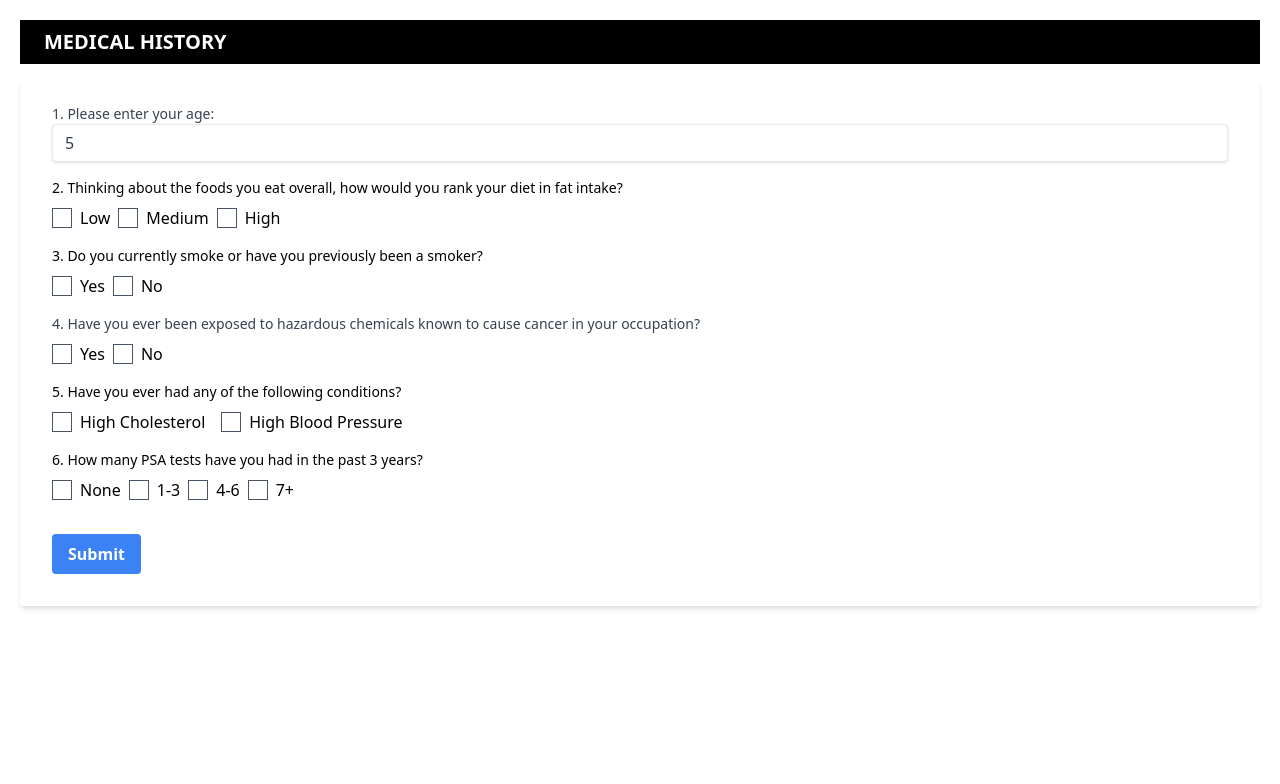
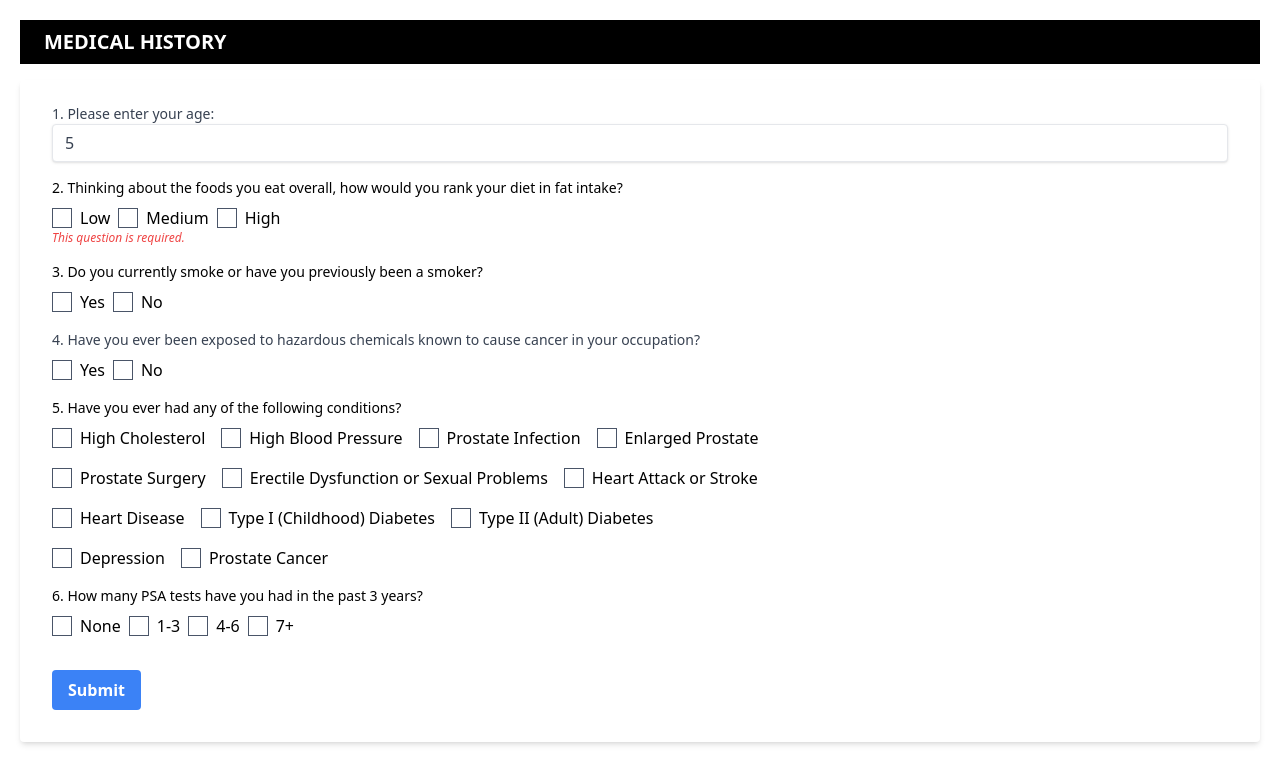
Before and after one commit to Haakam21/PCEC, a React (Create React App) app: page / in a window 1280 px wide. Both pictures are taken after typing "5" into the empty fields and a click on the button "Submit". Shown: the top 784 px of the page. Built offline with nearby package versions, Linux system fonts and the light colour scheme.

Commit message:
1-7, start styling and requiring question answers

```diff
--- a/src/PCEC.tsx
+++ b/src/PCEC.tsx
@@ -43,14 +43,14 @@ const Form: React.FC = () => {
 
   return (
     <div className="container mx-auto p-5">
-      <div className="bg-black text-white text-xl font-bold py-2 px-6 mb-4">MEDICAL HISTORY </div>
+      <div className="bg-black text-white text-xl font-bold py-2 px-6 mb-4">MEDICAL HISTORY</div>
       <form onSubmit={handleSubmit(onSubmit)} className="bg-white shadow-md rounded px-8 pt-6 pb-8 mb-4">
 
         {/* Age */}
         <div className="mb-4">
           <label htmlFor="age" className="block text-sm font-medium text-gray-700">1. Please enter your age:</label>
           <input id="age" {...register('age', { required: true })} type="number" className="shadow appearance-none border rounded w-full py-2 px-3 text-gray-700 leading-tight focus:outline-none focus:shadow-outline" />
-          {errors.age && <p className="text-red-500 text-xs italic">Please enter your age.</p>}
+          {errors.age && <p className="text-red-500 text-xs italic">This question is required.</p>}
         </div>
 
         {/* Diet */}
@@ -58,40 +58,42 @@ const Form: React.FC = () => {
           <p className="text-sm font-medium mb-2">2. Thinking about the foods you eat overall, how would you rank your diet in fat intake?</p>
           <div className="flex gap-x-2">
             {["Low", "Medium", "High"].map((option, index) => (
-              <label key={index} className="inline-flex items-center custom-checkbox">
-                <input type="radio" {...register('diet')} value={option} className="hidden" />
-                <span className="checkbox-control"></span>
+              <label key={index} className="inline-flex items-center custom-control">
+                <input type="radio" {...register('diet', { required: true})} value={option} className="hidden" />
+                <span className="control-indicator"></span>
                 <span className="ml-2">{option}</span>
               </label>
             ))}
           </div>
+          {errors.diet && <p className="text-red-500 text-xs italic">This question is required.</p>}
         </div>
 
       {/* Smoking Status */}
       <div className="mb-4">
         <p className="text-sm font-medium mb-2">3. Do you currently smoke or have you previously been a smoker?</p>
-          <div className="flex  gap-x-2">
-            <label className="inline-flex items-center custom-checkbox">
-              <input type="radio" {...register('smokeStatus')} value="Yes" className="hidden" />
-              <span className="checkbox-control"></span>
+        <div className="flex gap-x-2">
+          {/* Updated class names to match the new styling */}
+          <label className="inline-flex items-center custom-control">
+            <input type="radio" {...register('smokeStatus', { required: "This question is required" })} value="Yes" className="hidden" />
+            <span className="control-indicator"></span> {/* Correct class name */}
             <span className="ml-2">Yes</span>
           </label>
-            <label className="inline-flex items-center custom-checkbox">
-              <input type="radio" {...register('smokeStatus')} value="No" className="hidden" />
-              <span className="checkbox-control"></span>
+          <label className="inline-flex items-center custom-control">
+            <input type="radio" {...register('smokeStatus', { required: "This question is required" })} value="No" className="hidden" />
+            <span className="control-indicator"></span> {/* Correct class name */}
             <span className="ml-2">No</span>
           </label>
         </div>
 
       {smokeStatus === 'Yes' && (
         <>
-    <p className="text-sm font-medium my-2">Please answer these additional questions:</p>
+          <p className="text-sm font-medium my-2">Please provide additional information:</p>
           <div className="grid grid-cols-1 gap-4 mt-4">
             <div className="flex gap-x-2">
               {["I quit less than 10 years ago", "I quit more than 10 years ago", "I quit more than 20 years ago", "I am a current smoker"].map((option, index) => (
-          <label key={index} className="inline-flex items-center custom-checkbox">
+                <label key={index} className="inline-flex items-center custom-control">
                   <input type="radio" {...register('quitSmokingStatus')} value={option} className="hidden" />
-            <span className="checkbox-control"></span>
+                  <span className="control-indicator"></span> {/* Correct class name */}
                   <span className="ml-2">{option}</span>
                 </label>
               ))}
@@ -108,19 +110,19 @@ const Form: React.FC = () => {
         </>
       )}
     </div>
-
     {/* Hazardous Chemicals Exposure */}
     <div className="mb-4">
       <label className="block text-sm font-medium text-gray-700">4. Have you ever been exposed to hazardous chemicals known to cause cancer in your occupation?</label>
       <div className="flex gap-x-2 mt-2">
-          <label className="inline-flex items-center custom-checkbox">
-            <input type="radio" {...register('exposedToChemicals')} value="Yes" className="hidden" />
-            <span className="checkbox-control"></span>
+        {/* Updated class names to match the new styling */}
+        <label className="inline-flex items-center custom-control">
+          <input type="radio" {...register('exposedToChemicals', { required: "This question is required" })} value="Yes" className="hidden" />
+          <span className="control-indicator"></span>
           <span className="ml-2">Yes</span>
         </label>
-          <label className="inline-flex items-center custom-checkbox">
-            <input type="radio" {...register('exposedToChemicals')} value="No" className="hidden" />
-            <span className="checkbox-control"></span>
+        <label className="inline-flex items-center custom-control">
+          <input type="radio" {...register('exposedToChemicals', { required: "This question is required" })} value="No" className="hidden" />
+          <span className="control-indicator"></span>
           <span className="ml-2">No</span>
         </label>
       </div>
@@ -131,24 +133,109 @@ const Form: React.FC = () => {
         </div>
       )}
     </div>
+
 {/* Medical Conditions */}
 <div className="mb-4">
   <p className="text-sm font-medium mb-2">5. Have you ever had any of the following conditions?</p>
-  <div className="flex flex-wrap -mx-2"> {/* Add some negative margin to handle the padding on the child elements */}
-    { /* Map your conditions here, and for each label, add padding for spacing */ }
-    <label className="inline-flex items-center custom-checkbox px-2"> {/* Add padding */}
+  <div className="-mx-2">
+    {/* Row 1 */}
+    <div className="flex flex-wrap mb-4">
+      <label className="inline-flex items-center custom-control px-2">
         <input type="checkbox" {...register('conditions.highCholesterol')} className="hidden" />
-      <span className="checkbox-control"></span>
+        <span className="control-indicator"></span>
         <span className="ml-2">High Cholesterol</span>
       </label>
-    <label className="inline-flex items-center custom-checkbox px-2"> {/* Add padding */}
+      <label className="inline-flex items-center custom-control px-2">
         <input type="checkbox" {...register('conditions.highBloodPressure')} className="hidden" />
-      <span className="checkbox-control"></span>
+        <span className="control-indicator"></span>
         <span className="ml-2">High Blood Pressure</span>
       </label>
-    {/* ... more conditions */}
+      <label className="inline-flex items-center custom-control px-2">
+        <input type="checkbox" {...register('conditions.prostateInfection')} className="hidden" />
+        <span className="control-indicator"></span>
+        <span className="ml-2">Prostate Infection</span>
+      </label>
+      <label className="inline-flex items-center custom-control px-2">
+        <input type="checkbox" {...register('conditions.enlargedProstate')} className="hidden" />
+        <span className="control-indicator"></span>
+        <span className="ml-2">Enlarged Prostate</span>
+      </label>
+      {/* ... other labels for the first row */}
+      {/* Repeat for each condition in the first row */}
+    </div>
+
+    {/* Row 2 */}
+    <div className="flex flex-wrap mb-4">
+      <label className="inline-flex items-center custom-control px-2">
+        <input type="checkbox" {...register('conditions.prostateSurgery')} className="hidden" />
+        <span className="control-indicator"></span>
+        <span className="ml-2">Prostate Surgery</span>
+      </label>
+      <label className="inline-flex items-center custom-control px-2">
+        <input type="checkbox" {...register('conditions.erectileDysfunction')} className="hidden" />
+        <span className="control-indicator"></span>
+        <span className="ml-2">Erectile Dysfunction or Sexual Problems</span>
+      </label>
+      <label className="inline-flex items-center custom-control px-2">
+        <input type="checkbox" {...register('conditions.heartAttackOrStroke')} className="hidden" />
+        <span className="control-indicator"></span>
+        <span className="ml-2">Heart Attack or Stroke</span>
+      </label>
+      {/* Repeat for each condition in the second row */}
+    </div>
+
+    {/* Row 3 */}
+    <div className="flex flex-wrap mb-4">
+      <label className="inline-flex items-center custom-control px-2">
+        <input type="checkbox" {...register('conditions.heartDisease')} className="hidden" />
+        <span className="control-indicator"></span>
+        <span className="ml-2">Heart Disease</span>
+      </label>
+      <label className="inline-flex items-center custom-control px-2">
+        <input type="checkbox" {...register('conditions.typeOneDiabetes')} className="hidden" />
+        <span className="control-indicator"></span>
+        <span className="ml-2">Type I (Childhood) Diabetes</span>
+      </label>
+      <label className="inline-flex items-center custom-control px-2">
+        <input type="checkbox" {...register('conditions.typeTwoDiabetes')} className="hidden" />
+        <span className="control-indicator"></span>
+        <span className="ml-2">Type II (Adult) Diabetes</span>
+      </label>
+      {/* Repeat for each condition in the third row */}
+    </div>
+
+    {/* Row 4 */}
+    <div className="flex flex-wrap mb-4">
+      <label className="inline-flex items-center custom-control px-2">
+        <input type="checkbox" {...register('conditions.depression', { required: "This question is required" })} className="hidden" />
+        <span className="control-indicator"></span>
+        <span className="ml-2">Depression</span>
+      </label>
+      {/* Prostate Cancer Checkbox with Conditional Input */}
+      <label className="inline-flex items-center custom-control px-2">
+        <input
+          type="checkbox"
+          {...register('conditions.prostateCancer')}
+          className="hidden"
+        />
+        <span className="control-indicator"></span>
+        <span className="ml-2">Prostate Cancer</span>
+      </label>
+      {watchProstateCancer && (
+        <input
+          type="text"
+          {...register('prostateCancerTreatmentYear')}
+          placeholder="Year of treatment"
+          className="border rounded px-3 py-1" // Style as needed
+        />
+      )}
+      {/* Repeat for each condition in the fourth row */}
+
+    </div>
+    {/* More rows can be added in the same manner */}
   </div>
 </div>
+
 
 
      {/* PSA Tests */}
@@ -156,14 +243,15 @@ const Form: React.FC = () => {
         <p className="text-sm font-medium mb-2">6. How many PSA tests have you had in the past 3 years?</p>
         <div className="flex gap-x-2">
           {["None", "1-3", "4-6", "7+"].map((option, index) => (
-            <label key={index} className="inline-flex items-center custom-checkbox">
+            <label key={index} className="inline-flex items-center custom-control">
               <input type="radio" {...register('psaTestsCount')} value={option} className="hidden" />
-              <span className="checkbox-control"></span>
+              <span className="control-indicator"></span>
               <span className="ml-2">{option}</span>
             </label>
           ))}
         </div>
       </div>
+
 
         <button type="submit" className="mt-4 bg-blue-500 hover:bg-blue-700 text-white font-bold py-2 px-4 rounded">
           Submit
--- a/src/index.css
+++ b/src/index.css
@@ -3,52 +3,56 @@
 @tailwind components;
 @tailwind utilities;
 
-/* Custom Checkbox Styles */
-.custom-checkbox .checkbox-control {
+/* Adjusted Custom Checkbox and Radio Styles for Compatibility */
+.custom-control .control-indicator {
   display: inline-block;
-  width: 20px;
-  height: 20px;
-  border: 1px solid #4a5568; /* a darker gray for better visibility */
-  border-radius: 0; /* square corners */
-  background: white;
+  width: 20px; /* Control size */
+  height: 20px; /* Control size */
+  border: 1px solid #4a5568; /* Restored border thickness for visibility */
+  border-radius: 0; /* Square corners */
+  background: white; /* Background color */
   position: relative;
-  vertical-align: middle; /* This helps to align the checkboxes with the text */
+  vertical-align: middle; /* Aligns control with the text */
+  /* margin-right: px; Adds spacing between checkboxes/radio buttons */
 }
 
-.custom-checkbox .checkbox-control::before {
+.custom-control .control-indicator::before {
   content: '';
   position: absolute;
   width: 100%;
   height: 100%;
   text-align: center;
-  line-height: 20px; /* Center the checkmark vertically */
+  line-height: 20px; /* Vertically centers the indicator */
 }
 
-/* This will ensure that the custom styled checkbox appears when the radio button is selected */
-.custom-checkbox input[type="radio"]:checked + .checkbox-control::before {
-  background-color: black; /* This is your chosen color */
-  color: white;
-  font-size: 16px; /* Adjust the font size as needed */
-}
-
-.custom-checkbox input[type="radio"]:checked + .checkbox-control::before {
-  content: '✓';
+/* Styles for selected state */
+.custom-control input:checked + .control-indicator::before {
+  background-color: black; /* Selected state background color */
+  color: white; /* Selected state checkmark color */
+  font-size: 16px; /* Checkmark font size */
+  content: '✓'; /* Checkmark symbol */
   display: flex;
   justify-content: center;
   align-items: center;
 }
 
-/* Hide the default radio button */
-.custom-checkbox input[type="radio"] {
-  opacity: 0;
+/* Hide the default checkbox and radio button input */
+.custom-control input {
+  opacity: 0; /* Hide the default input */
   position: absolute;
+  width: 100%; /* Full-size input boxes */
+  height: 100%; /* Full-size input boxes */
+  margin: 0; /* Reset margin to ensure full-size coverage */
+  z-index: 1; /* Ensure input is above the styled indicator for accessibility */
 }
 
-/* Additional styles for focus and active states could be added if needed */
-.custom-checkbox input[type="radio"]:focus + .checkbox-control {
-  box-shadow: 0 0 0 2px #bfdbfe; /* a light blue outline to show focus */
+/* Styles for focus and active states */
+.custom-control input:focus + .control-indicator {
+  box-shadow: 0 0 0 2px #bfdbfe; /* Focus state outline */
 }
 
-.custom-checkbox input[type="radio"]:active + .checkbox-control::before {
-  background-color: #2b6cb0; /* a darker blue to show active state */
+.custom-control input:active + .control-indicator::before {
+  background-color: #2b6cb0; /* Active state background color */
 }
+
+/* Additional styles can be added as needed */
```
Lines whose indentation alone changed are shown as unchanged.
